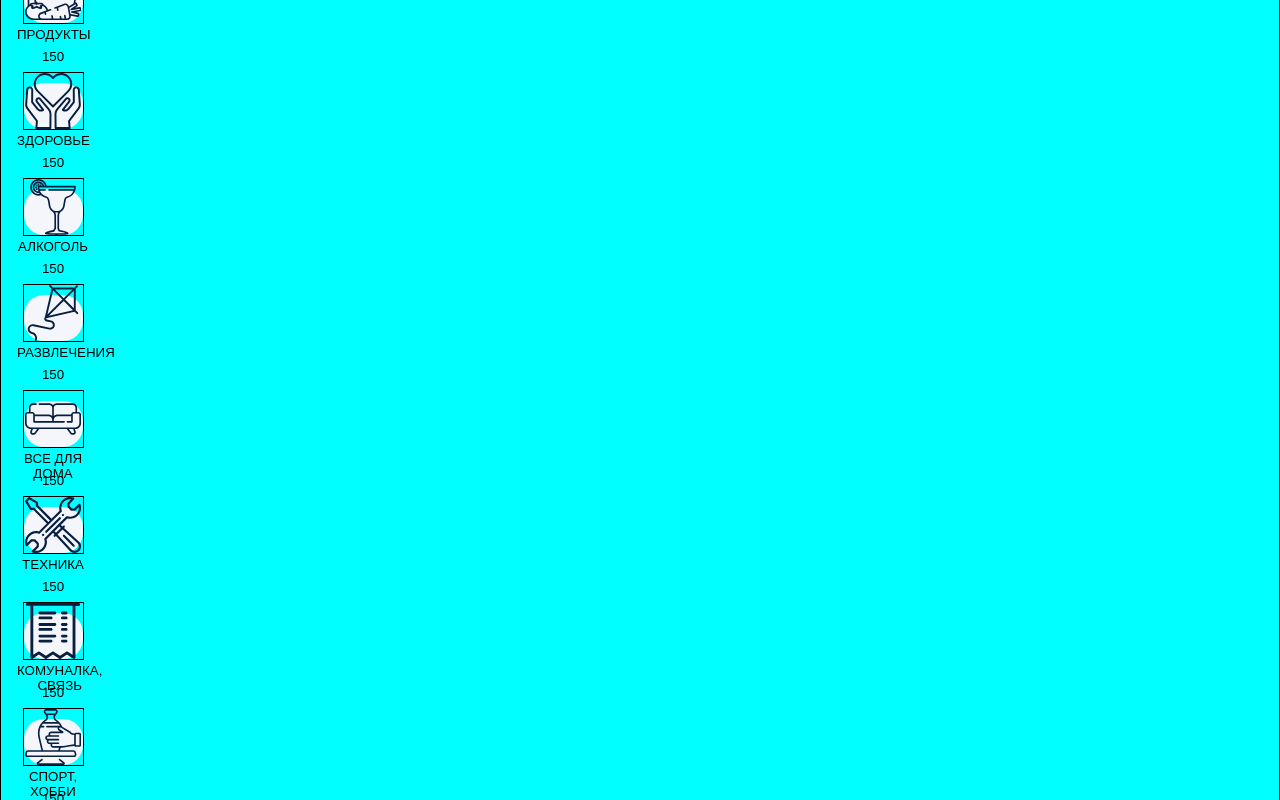
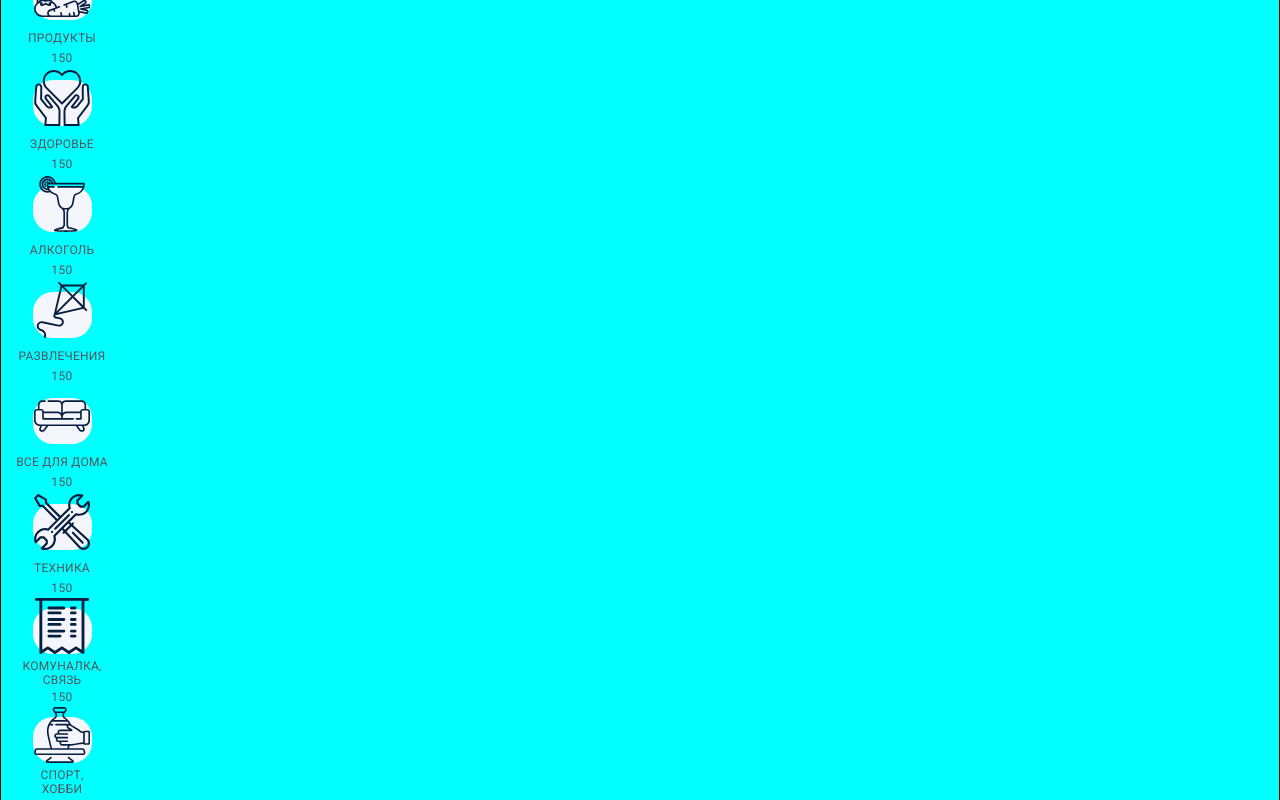
Before and after one commit to olgaX2a/goit-team-project-kapusta-client, a React (Create React App) app: page / in a window 1280 px wide. Shown: the part 3560-4360 px from the top of the page. Built offline with nearby package versions, Linux system fonts and the light colour scheme.

Commit message:
🧱 Interactive component CategoryCard
Role - button.

```diff
--- a/src/components/CategoryCard/Category.module.scss
+++ b/src/components/CategoryCard/Category.module.scss
@@ -3,28 +3,57 @@
 
 .card {
   background-color: transparent;
+  padding: 0;
   border: none;
   display: flex;
   flex-direction: column;
   align-items: center;
   justify-content: space-between;
-  width: 84px;
-  height: 106px;
+  min-width: 84px;
+  max-width: 102px;
+  min-height: 106px;
+  fill: $icon-dark-color;
+  &:hover,
+  &:focus,
+  &:active {
+    fill: $accent-color;
+    .roundedRectangle {
+      background-color: $light-accent-color;
+    }
+  }
+
   p {
-    margin: 0 auto;
-    // text-align: center;
-    height: 20px;
+    display: flex;
+    justify-content: center;
+    align-items: center;
+    width: 100%;
+    text-align: center;
+    vertical-align: middle;
+    min-height: 20px;
+    max-height: 36px;
     text-transform: uppercase;
+    font-family: $main-font;
+    font-weight: 400;
+    font-size: 12px;
+    line-height: 14px;
+    color: $dark-grey-color;
   }
+}
+.sum {
+  margin: 0 auto;
+  letter-spacing: 0.04em;
+}
+
+.category {
+  margin: 5px auto 0 auto;
+  letter-spacing: 0.02em;
 }
 
 .iconWrapper {
   display: flex;
   justify-content: center;
-  border: 1px solid black;
   height: 56px;
   width: 59px;
-  fill: $icon-dark-color;
   position: relative;
 
   svg {
--- a/src/components/CategoryCard/CategoryCard.jsx
+++ b/src/components/CategoryCard/CategoryCard.jsx
@@ -2,14 +2,37 @@ import React from 'react';
 import PropTypes from 'prop-types';
 import CategoryIcon from './CategoryIcon';
 import styles from './Category.module.scss';
+import expense from '../../utils/expenseTypes';
 
 function CategoryCard({ category, sum, onClick }) {
+  const handleKeyDown = event => {
+    if (event.keyCode === 13 || event.keyCode === 32) {
+      console.log('clicked ✔ ');
+    }
+  };
+
   return (
-    <button onClick={onClick} type="button" className={styles.card}>
-      <p>{sum}</p>
+    // eslint-disable-next-line jsx-a11y/interactive-supports-focus
+    <div
+      className={styles.card}
+      role="button"
+      aria-label={`Отобразить подробный график по категории ${category}`}
+      tabIndex={0}
+      onClick={onClick}
+      onKeyDown={handleKeyDown}
+    >
+      <p className={styles.sum}>{sum}</p>
+
       <CategoryIcon category={category} />
-      <p>{category}</p>
-    </button>
+
+      {category === expense.SPORT ? (
+        <p className={styles.category} style={{ width: '84px' }}>
+          {category}
+        </p>
+      ) : (
+        <p className={styles.category}>{category}</p>
+      )}
+    </div>
   );
 }
 
```
